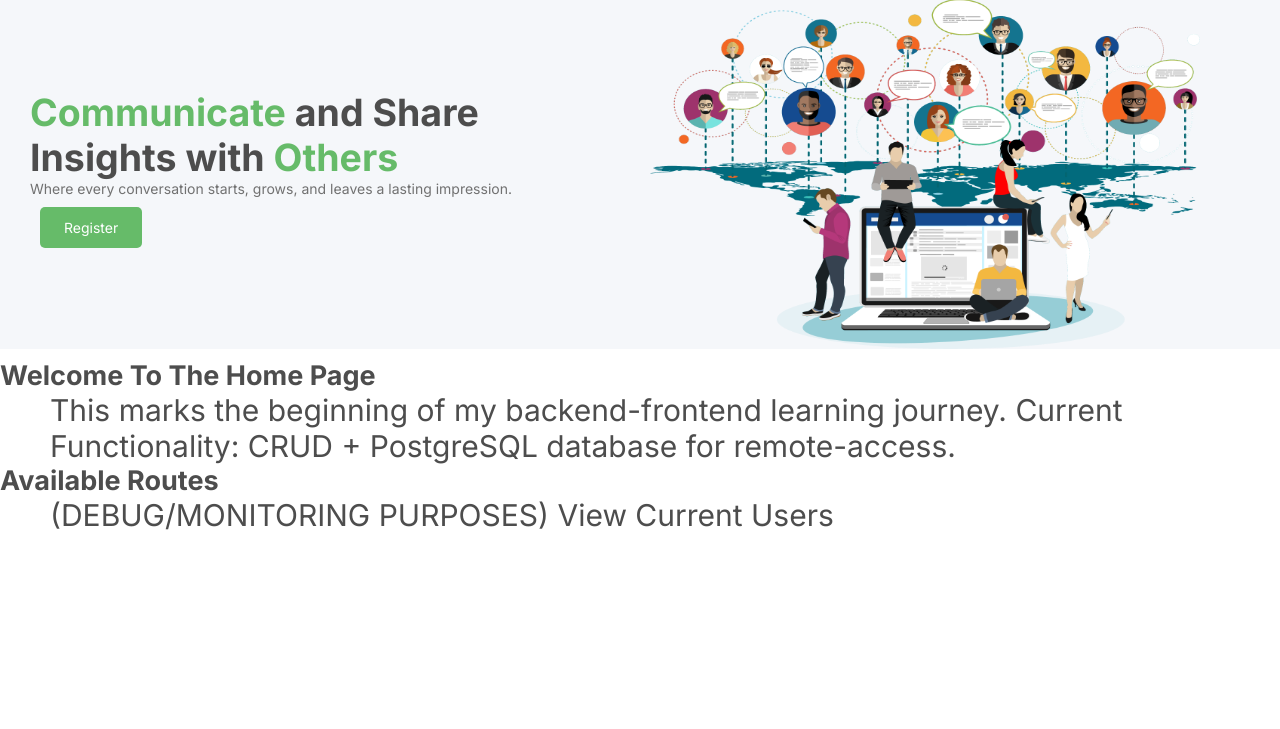
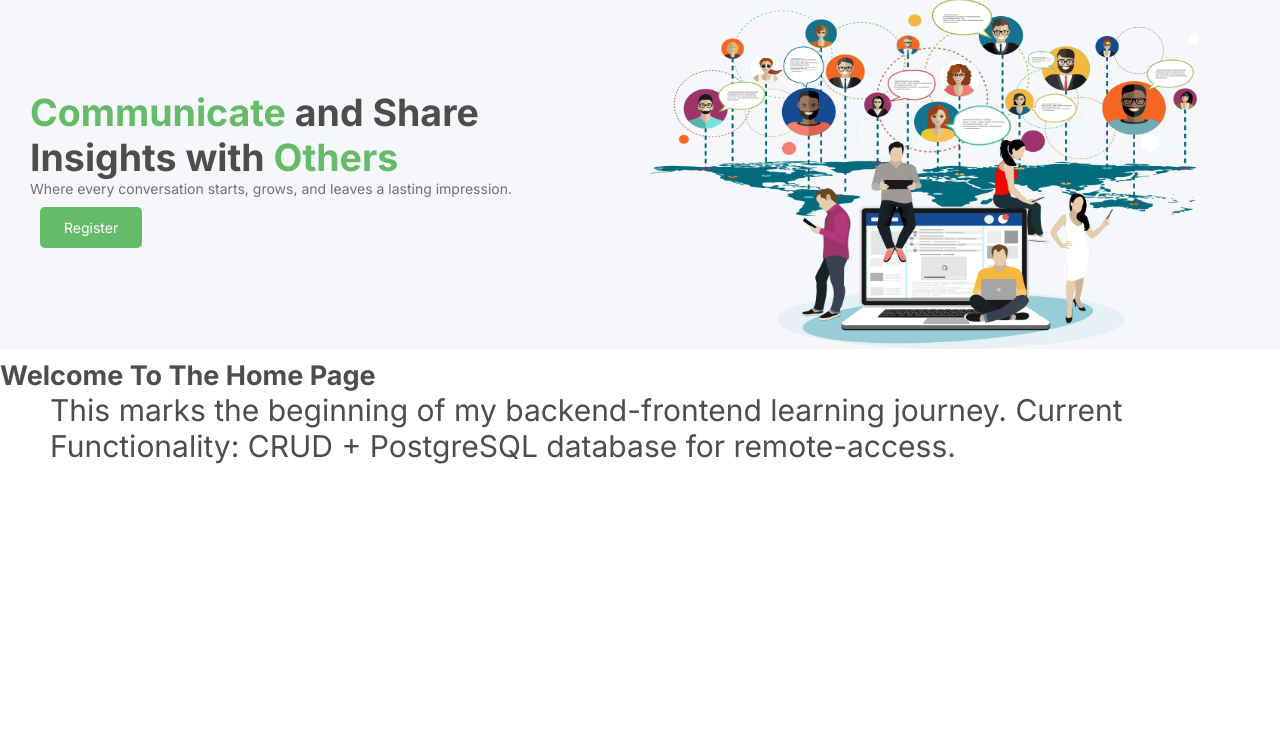
Before and after one commit to CowBreado/ArkChat-Web-App, a Flask app: page / in a window 1280 px wide. Shown: the part 51-780 px from the top of the page. Run offline with Flask 3, Linux system fonts and the light colour scheme.

Commit message:
Updated home view

```diff
--- a/templates/home.html
+++ b/templates/home.html
@@ -52,10 +52,6 @@
             <div class="section-2-textbox">
                 <h1>Welcome To The Home Page</h1>
                 <p style="font-size:30px;padding-left:50px;">This marks the beginning of my backend-frontend learning journey. Current Functionality: CRUD + PostgreSQL database for remote-access.</p>
-                <h1>Available Routes</h1>
-                <ul class="route-list">
-                    <li><a href="/view" style="font-size:30px;padding-left:50px;">(DEBUG/MONITORING PURPOSES) View Current Users</a></li>
-                </ul>
             </div>
         </div>
     </section>
```
